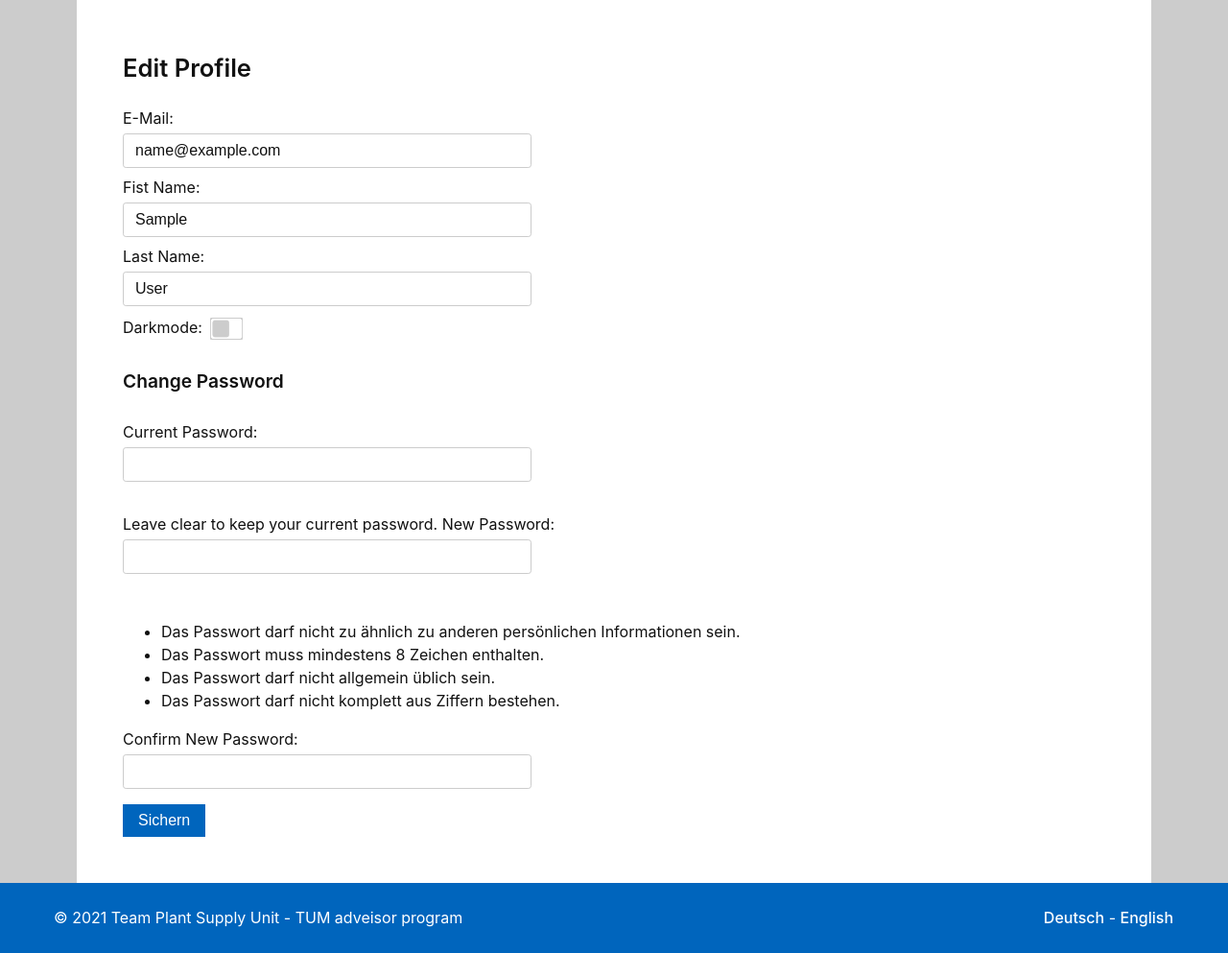
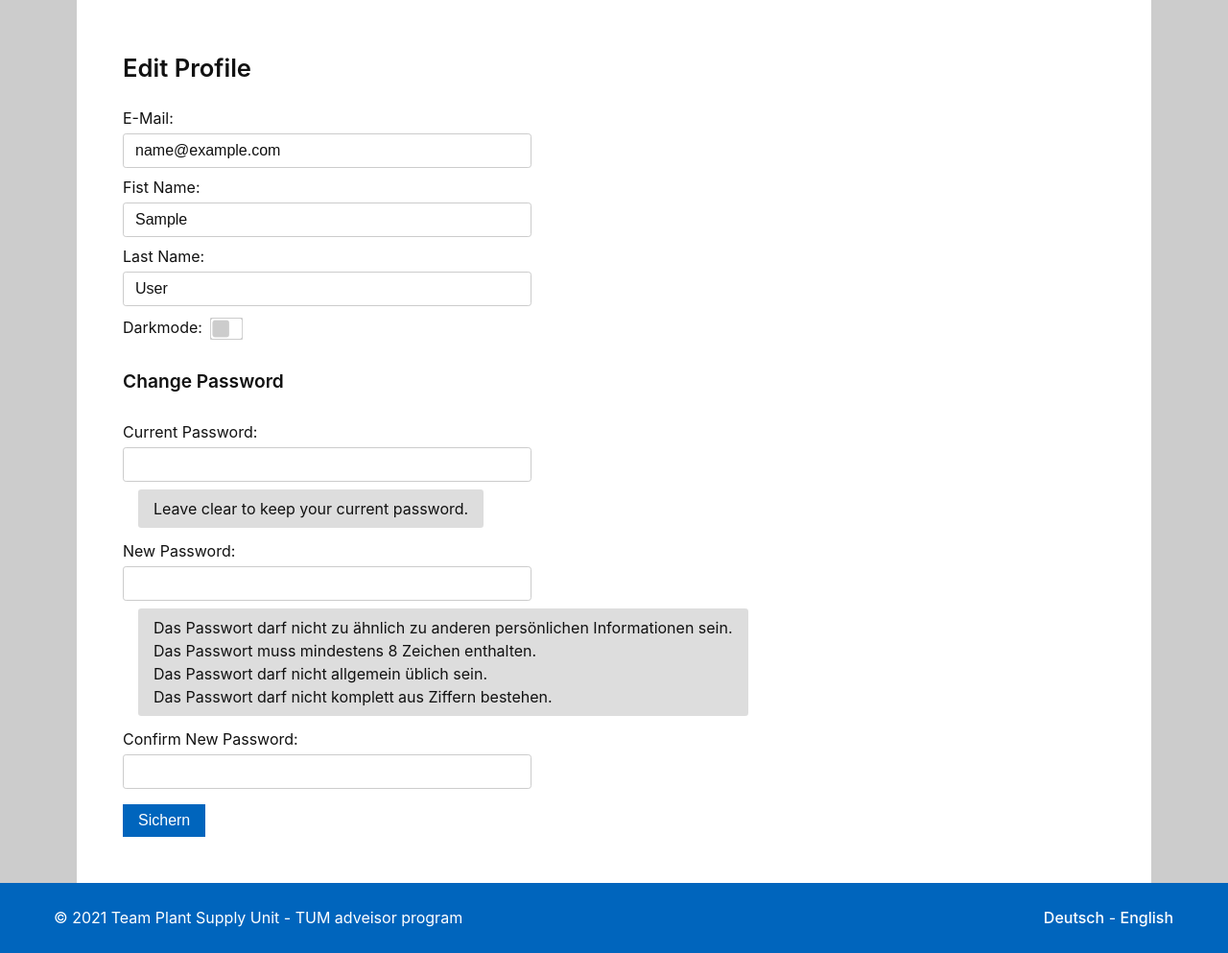
Before and after one commit to Plant-Supply-Unit-adveisor-2021/psuserver, a Django app: page /de/authentification/edit_profile in a window 1280 px wide. Shown: the part 67-1060 px from the top of the page at 96% size. Run offline with Django 3.2, Linux system fonts and the light colour scheme; the visitor is signed in with stand-in values (Sample User, id 1).

Commit message:
styled helptext

```diff
--- a/authentification/templates/authentification/edit_profile.html
+++ b/authentification/templates/authentification/edit_profile.html
@@ -14,9 +14,9 @@
     <form enctype="multipart/form-data" method="POST">
         {% csrf_token %}
         <h2>{% trans "Edit Profile" %}</h2>
-        {{ edit_profile_form }}
+        {{ edit_profile_form|cut:'<br>' }}
         <h4>{% trans "Change Password" %}</h4>
-        {{ change_passwd_form }}
+        {{ change_passwd_form|cut:'<br>' }}
         <input type="submit" name="" value="{% trans "Save" %}"  class="btn btn-primary">
     </form>
 {% endblock body %}
--- a/static/style/master.css
+++ b/static/style/master.css
@@ -54,6 +54,8 @@
     --input-shadow-color-focus-invalid: #c005;
 
     --label-fcolor: #111;
+    --helptext-bcolor: #ddd;
+    --helptext-fcolor: #111;
 
 
     --dropdown-bcolor: #fff;
@@ -287,6 +289,29 @@ label {
     color: var(--label-fcolor);
 }
 
+/* styling of helptext */
+span.helptext {
+    display: table;
+
+    margin: 0 1rem .75rem 1rem;
+    border: 0 solid var(--helptext-bcolor);
+    border-radius: .2rem;
+    padding: .5rem 1rem;
+
+    background-color: var(--helptext-bcolor);
+    color: var(--helptext-fcolor);
+}
+
+span.helptext ul {
+    display: block;
+
+    margin: 0;
+    border: 0;
+    padding: 0;
+
+    list-style-type: none;
+}
+
 /* styling of errorlist */
 
 ul.errorlist {
@@ -294,7 +319,7 @@ ul.errorlist {
 
     margin: 1rem 0;
     border: 0;
-    padding: .25rem 1rem;
+    padding: 1rem 1.5rem;
 
     background-color: var(--errorlist-bcolor);
     color: var(--errorlist-fcolor);
--- a/website/templatetags/extra_utils.py
+++ b/website/templatetags/extra_utils.py
@@ -12,3 +12,10 @@ def translate_url(context, language_code):
     request = context['request']
     new_url = request.path.replace('/'+geti18nTag(request)+'/', '/'+language_code+'/')
     return new_url
+
+@register.filter
+def cut(value, arg):
+    """
+    template filter to replace all appearences of arg through nothing
+    """
+    return value.replace(arg, '')
```
